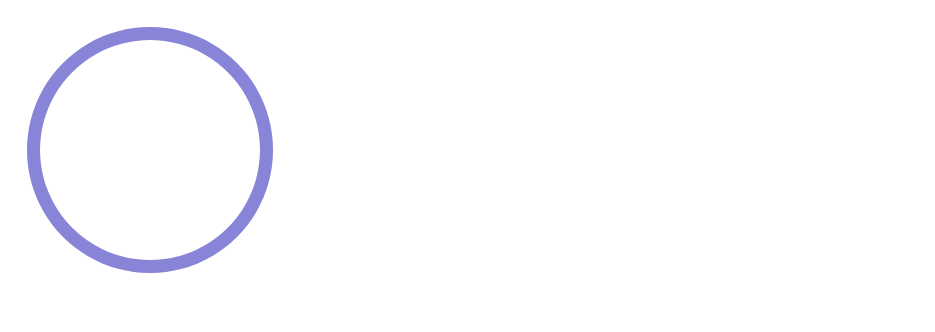
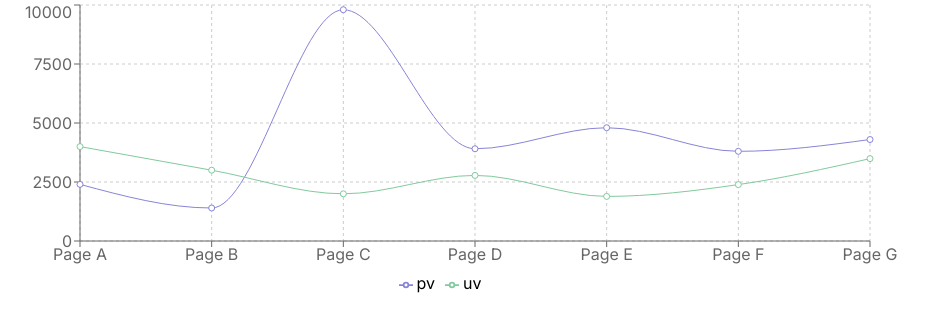
Before and after one commit to hnordt/web-template, a Next.js app: page / in a window 1280 px wide. Shown: the top 332 px of the page, without its empty margins (0-935 px from the left). Built offline with nearby package versions, Linux system fonts and the light colour scheme; what @tailwindcss/typography would draw is missing.

Commit message:
chore: Implement line chart

```diff
--- a/src/pages/index.js
+++ b/src/pages/index.js
@@ -1,29 +1,88 @@
-import React, { PureComponent } from "react"
-import { RadialBarChart, RadialBar, Legend } from "recharts"
+import React from "react"
+import {
+  LineChart,
+  Line,
+  XAxis,
+  YAxis,
+  CartesianGrid,
+  Tooltip,
+  Legend,
+} from "recharts"
 
 const data = [
   {
-    uv: 60,
-    fill: "#8884d8",
+    name: "Page A",
+    uv: 4000,
+    pv: 2400,
+    amt: 2400,
+  },
+  {
+    name: "Page B",
+    uv: 3000,
+    pv: 1398,
+    amt: 2210,
+  },
+  {
+    name: "Page C",
+    uv: 2000,
+    pv: 9800,
+    amt: 2290,
+  },
+  {
+    name: "Page D",
+    uv: 2780,
+    pv: 3908,
+    amt: 2000,
+  },
+  {
+    name: "Page E",
+    uv: 1890,
+    pv: 4800,
+    amt: 2181,
+  },
+  {
+    name: "Page F",
+    uv: 2390,
+    pv: 3800,
+    amt: 2500,
+  },
+  {
+    name: "Page G",
+    uv: 3490,
+    pv: 4300,
+    amt: 2100,
   },
 ]
 
-export default class Example extends PureComponent {
-  render() {
+export default function LineChartJS() {
   return (
     <div className="w-full max-w-md">
-        <RadialBarChart
-          width={500}
+      <LineChart
+        width={900}
         height={300}
-          cx={150}
-          cy={150}
-          innerRadius="80%"
-          barSize={13}
         data={data}
+        margin={{
+          top: 5,
+          right: 30,
+          left: 20,
+          bottom: 5,
+        }}
       >
-          <RadialBar minAngle={20} clockWise dataKey="uv" background={100} />
-        </RadialBarChart>
+        <CartesianGrid strokeDasharray="3 3" />
+        <XAxis dataKey="name" />
+        <YAxis />
+        <Tooltip />
+        <Legend />
+        <Line
+          type="monotone"
+          dataKey="pv"
+          stroke="#8884d8"
+          activeDot={{
+            r: 8,
+          }}
+        />
+        <Line type="monotone" dataKey="uv" stroke="#82ca9d" />
+      </LineChart>
     </div>
   )
 }
-}
```
Lines whose indentation alone changed are shown as unchanged.
